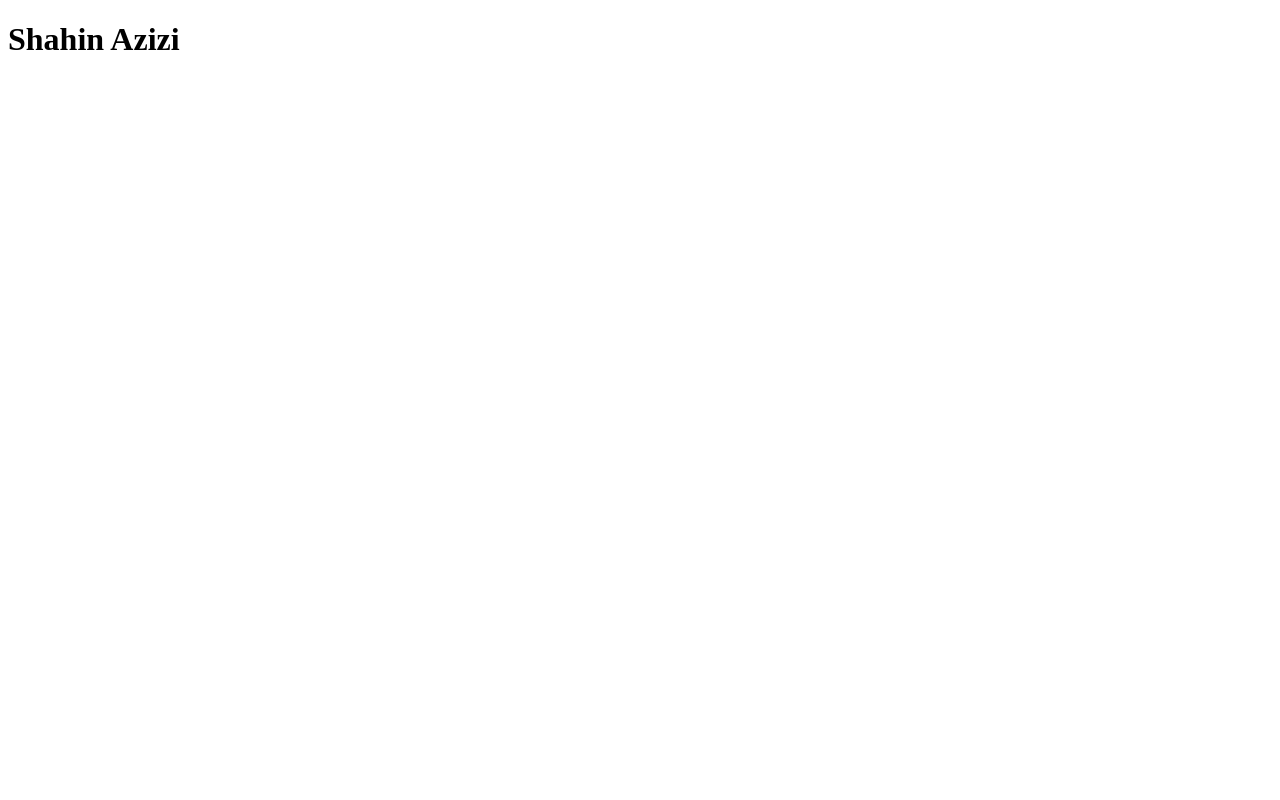
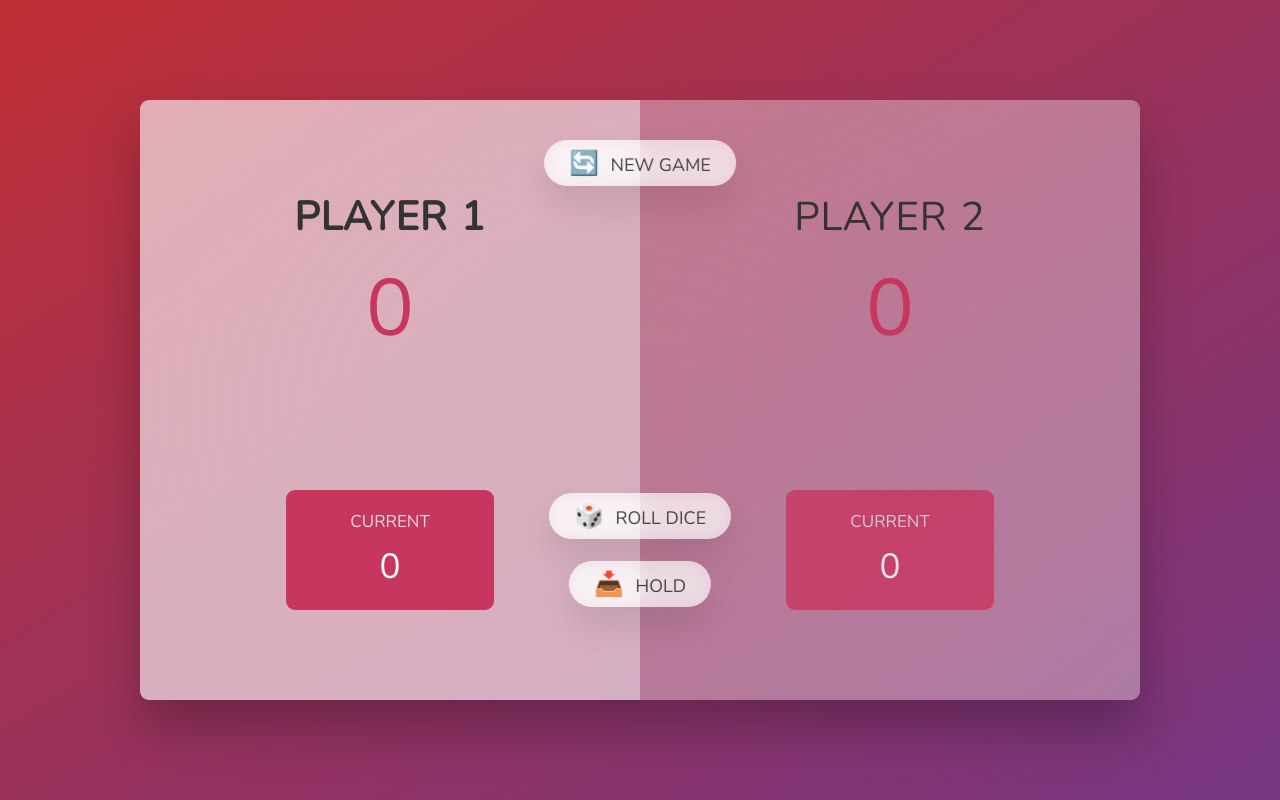
Before and after one commit to Hawkazizi/index, a plain HTML site: page index.html in a window 1280 px wide. Drawn offline with nearby package versions, Linux system fonts and the light colour scheme.

Commit message:
pig game

```diff
--- a/index.html
+++ b/index.html
@@ -4,10 +4,33 @@
     <meta charset="UTF-8" />
     <meta name="viewport" content="width=device-width, initial-scale=1.0" />
     <meta http-equiv="X-UA-Compatible" content="ie=edge" />
-
+    <link rel="stylesheet" href="style.css" />
     <title>Pig Game</title>
   </head>
   <body>
-  <h1>Shahin Azizi</h1>
+    <main>
+      <section class="player player--0 player--active">
+        <h2 class="name" id="name--0">Player 1</h2>
+        <p class="score" id="score--0">12</p>
+        <div class="current">
+          <p class="current-label">Current</p>
+          <p class="current-score" id="current--0">0</p>
+        </div>
+      </section>
+      <section class="player player--1">
+        <h2 class="name" id="name--1">Player 2</h2>
+        <p class="score" id="score--1">10</p>
+        <div class="current">
+          <p class="current-label">Current</p>
+          <p class="current-score" id="current--1">0</p>
+        </div>
+      </section>
+
+      <img src="dice-5.png" alt="Playing dice" class="dice" />
+      <button class="btn btn--new">🔄 New game</button>
+      <button class="btn btn--roll">🎲 Roll dice</button>
+      <button class="btn btn--hold">📥 Hold</button>
+    </main>
+    <script src="script.js"></script>
   </body>
 </html>
--- /dev/null
+++ b/script.js
@@ -0,0 +1,91 @@
+"use strict";
+// Selecting Elements
+const playeractive0 = document.querySelector(".player--0");
+const playeractive1 = document.querySelector(".player--1");
+
+const score0El = document.querySelector("#score--0");
+const score1El = document.querySelector("#score--1");
+const playerCurrent0El = document.querySelector("#current--0");
+const playerCurrent1El = document.querySelector("#current--1");
+const diceEl = document.querySelector(".dice");
+const btnNew = document.querySelector(".btn--new");
+const btnRoll = document.querySelector(".btn--roll");
+const btnHold = document.querySelector(".btn--hold");
+let scores, current, activePlayer, playing;
+
+//starting Conditions
+
+const againButton = function () {
+  scores = [0, 0];
+  current = 0;
+  activePlayer = 0;
+  playing = true;
+
+  score0El.textContent = 0;
+  score1El.textContent = 0;
+  playerCurrent0El.textContent = 0;
+  playerCurrent1El.textContent = 0;
+
+  diceEl.classList.add("hidden");
+  playeractive0.classList.remove("player--winner");
+  playeractive1.classList.remove("player--winner");
+  playeractive0.classList.add("player--active");
+  playeractive1.classList.remove("player--active");
+};
+againButton();
+
+const switchPlayer = function () {
+  document.querySelector(`#current--${activePlayer}`).textContent = 0;
+  current = 0;
+  activePlayer = activePlayer === 0 ? 1 : 0;
+
+  playeractive0.classList.toggle("player--active");
+  playeractive1.classList.toggle("player--active");
+};
+
+//Rolling dice functionality
+
+btnRoll.addEventListener("click", function () {
+  if (playing) {
+    // 1. Generating a random dice roll
+    const diceNum = Math.trunc(Math.random() * 6) + 1;
+    console.log(diceNum);
+    // 2. Display dice
+    diceEl.classList.remove("hidden");
+    diceEl.src = `dice-${diceNum}.png`;
+
+    // 3. Check for rolled if 1;
+    if (diceNum !== 1) {
+      current += diceNum;
+      document.querySelector(`#current--${activePlayer}`).textContent = current;
+    } else {
+      // switch to the next player
+      switchPlayer();
+    }
+  }
+});
+btnHold.addEventListener("click", function () {
+  if (playing) {
+    scores[activePlayer] += current;
+    // eg:  scores[1] = scores[1] + current
+    document.querySelector(`#score--${activePlayer}`).textContent =
+      scores[activePlayer];
+
+    //finish the game
+    // checking if the player has reached the enough points
+    if (scores[activePlayer] >= 100) {
+      playing = false;
+      diceEl.classList.add("hidden");
+      document
+        .querySelector(`.player--${activePlayer}`)
+        .classList.add("player--winner");
+      document
+        .querySelector(`.player--${activePlayer}`)
+        .classList.remove("player--active");
+    } else {
+      //switch to the next player
+      switchPlayer();
+    }
+  }
+});
+btnNew.addEventListener("click", againButton);
--- /dev/null
+++ b/style.css
@@ -0,0 +1,171 @@
+@import url("https://fonts.googleapis.com/css2?family=Nunito&display=swap");
+
+* {
+  margin: 0;
+  padding: 0;
+  box-sizing: inherit;
+}
+
+html {
+  font-size: 62.5%;
+  box-sizing: border-box;
+}
+
+body {
+  font-family: "Nunito", sans-serif;
+  font-weight: 400;
+  height: 100vh;
+  color: #333;
+  background-image: linear-gradient(to top left, #753682 0%, #bf2e34 100%);
+  display: flex;
+  align-items: center;
+  justify-content: center;
+}
+
+/* LAYOUT */
+main {
+  position: relative;
+  width: 100rem;
+  height: 60rem;
+  background-color: rgba(255, 255, 255, 0.35);
+  backdrop-filter: blur(200px);
+  filter: blur();
+  box-shadow: 0 3rem 5rem rgba(0, 0, 0, 0.25);
+  border-radius: 9px;
+  overflow: hidden;
+  display: flex;
+}
+
+.player {
+  flex: 50%;
+  padding: 9rem;
+  display: flex;
+  flex-direction: column;
+  align-items: center;
+  transition: all 0.75s;
+}
+
+/* ELEMENTS */
+.name {
+  position: relative;
+  font-size: 4rem;
+  text-transform: uppercase;
+  letter-spacing: 1px;
+  word-spacing: 2px;
+  font-weight: 300;
+  margin-bottom: 1rem;
+}
+
+.score {
+  font-size: 8rem;
+  font-weight: 300;
+  color: #c7365f;
+  margin-bottom: auto;
+}
+
+.player--active {
+  background-color: rgba(255, 255, 255, 0.4);
+}
+.player--active .name {
+  font-weight: 700;
+}
+.player--active .score {
+  font-weight: 400;
+}
+
+.player--active .current {
+  opacity: 1;
+}
+
+.current {
+  background-color: #c7365f;
+  opacity: 0.8;
+  border-radius: 9px;
+  color: #fff;
+  width: 65%;
+  padding: 2rem;
+  text-align: center;
+  transition: all 0.75s;
+}
+
+.current-label {
+  text-transform: uppercase;
+  margin-bottom: 1rem;
+  font-size: 1.7rem;
+  color: #ddd;
+}
+
+.current-score {
+  font-size: 3.5rem;
+}
+
+/* ABSOLUTE POSITIONED ELEMENTS */
+.btn {
+  position: absolute;
+  left: 50%;
+  transform: translateX(-50%);
+  color: #444;
+  background: none;
+  border: none;
+  font-family: inherit;
+  font-size: 1.8rem;
+  text-transform: uppercase;
+  cursor: pointer;
+  font-weight: 400;
+  transition: all 0.2s;
+
+  background-color: white;
+  background-color: rgba(255, 255, 255, 0.6);
+  backdrop-filter: blur(10px);
+
+  padding: 0.7rem 2.5rem;
+  border-radius: 50rem;
+  box-shadow: 0 1.75rem 3.5rem rgba(0, 0, 0, 0.1);
+}
+
+.btn::first-letter {
+  font-size: 2.4rem;
+  display: inline-block;
+  margin-right: 0.7rem;
+}
+
+.btn--new {
+  top: 4rem;
+}
+.btn--roll {
+  top: 39.3rem;
+}
+.btn--hold {
+  top: 46.1rem;
+}
+
+.btn:active {
+  transform: translate(-50%, 3px);
+  box-shadow: 0 1rem 2rem rgba(0, 0, 0, 0.15);
+}
+
+.btn:focus {
+  outline: none;
+}
+
+.dice {
+  position: absolute;
+  left: 50%;
+  top: 16.5rem;
+  transform: translateX(-50%);
+  height: 10rem;
+  box-shadow: 0 2rem 5rem rgba(0, 0, 0, 0.2);
+}
+
+.player--winner {
+  background-color: #06a719;
+}
+
+.player--winner .name {
+  font-weight: 700;
+  color: #c7365f;
+}
+
+.hidden {
+  display: none;
+}
```
Also changed, not shown: dice-1.png (added), dice-2.png (added), dice-3.png (added), dice-4.png (added), dice-5.png (added), dice-6.png (added).
